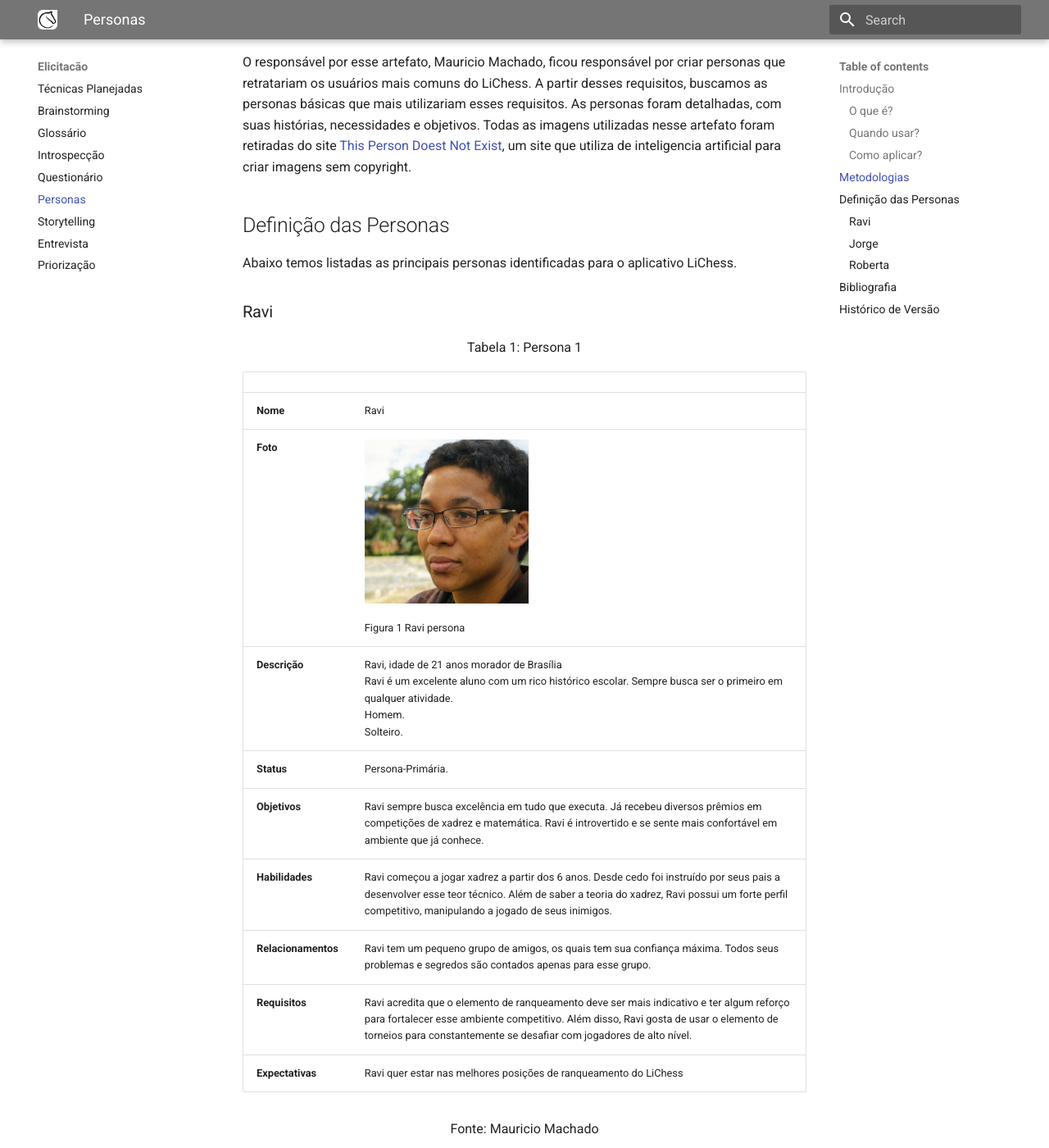
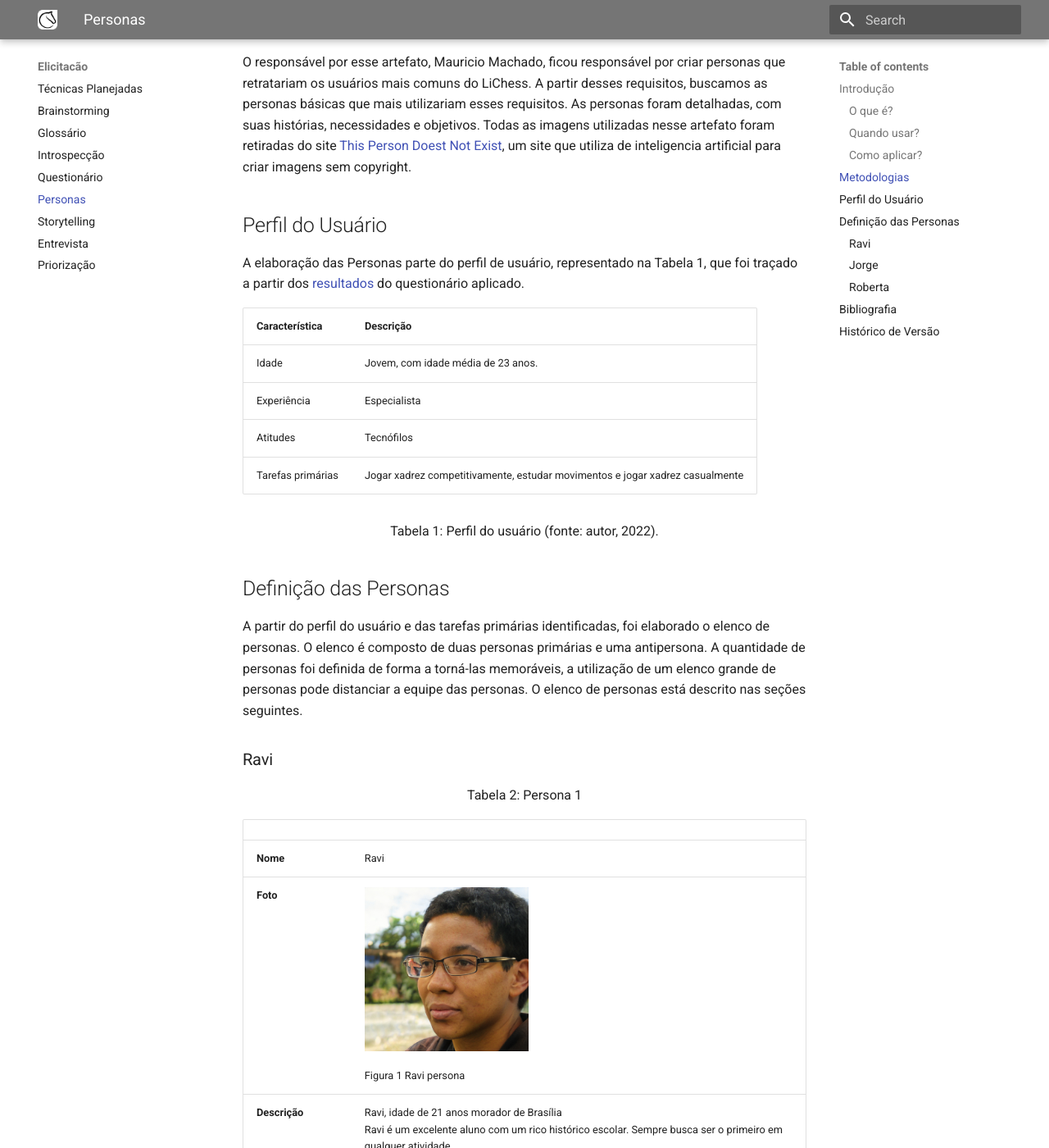
Before and after one commit to Requisitos-de-Software/2022.2-Lichess, an MkDocs documentation site: the page built from docs/elicitacao/personas.md, in a window 1280 px wide and 1400 px high, scrolled down 1222 px. Shown: the whole window at 82% size. Built offline with MkDocs 1.6.1 and Material for MkDocs 9.7.7, drawn with Linux system fonts in a browser that asks for light colours; some of the changed text lies outside the part shown.

Commit message:
refac: #46 adiciona perfil de usuário

```diff
--- a/docs/elicitacao/personas.md
+++ b/docs/elicitacao/personas.md
@@ -27,14 +27,29 @@
 A partir desses requisitos, buscamos as personas básicas que mais utilizariam esses requisitos. As personas foram detalhadas, com suas histórias, necessidades e objetivos.
 Todas as imagens utilizadas nesse artefato foram retiradas do site [This Person Doest Not Exist](https://thispersondoesnotexist.com), um site que utiliza de inteligencia artificial para criar imagens sem copyright.
 
+## Perfil do Usuário
+
+A elaboração das Personas parte do perfil de usuário, representado na Tabela 1, que foi traçado a partir dos [resultados](questionario.md) do questionário aplicado.
+
+| Característica | Descrição |
+| - | - |
+| Idade | Jovem, com idade média de 23 anos. |
+| Experiência | Especialista |
+| Atitudes | Tecnófilos |
+| Tarefas primárias | Jogar xadrez competitivamente, estudar movimentos e jogar xadrez casualmente |
+
+<div style="text-align: center">
+<p>Tabela 1: Perfil do usuário (fonte: autor, 2022).</p>
+</div>
+
 ## Definição das Personas
 
-Abaixo temos listadas as principais personas identificadas para o aplicativo LiChess.
+A partir do perfil do usuário e das tarefas primárias identificadas, foi elaborado o elenco de personas. O elenco é composto de duas personas primárias e uma antipersona. A quantidade de personas foi definida de forma a torná-las memoráveis, a utilização de um elenco grande de personas pode distanciar a equipe das personas. O elenco de personas está descrito nas seções seguintes.
 
 ### Ravi
 
 <div style="text-align: center">
-<p>Tabela 1: Persona 1</p>
+<p>Tabela 2: Persona 1</p>
 </div>
 
 |                     |                                                                                                                                                                                                                                                         |
@@ -101,8 +116,11 @@
 
 [1] This Person Doest Not Exist. Acesso em: 23 de nov. de 2022.Disponível em: <https://thispersondoesnotexist.com> <br>
 
+[2] Barbosa, S. D. J.; Silva, B. S. da; Silveira, M. S.; Gasparini, I.; Darin, T.; Barbosa, G. D. J. (2021) Interação Humano-Computador e Experiência do usuário. Autopublicação. ISBN: 978-65-00-19677-1.
+
 ## Histórico de Versão
 
 | Versão | Data          | Descrição                          | Autor(es)     |  Revisor(es)  |
 | ------ | ------------- | ---------------------------------- | ------------- | ------------- |
 | `1.0`  | 24/11/2022 | Criação do documento e adição das personas | Mauricio | Lucas Macedo |
+| `1.1`  | 30/11/2022 | Inclusão do perfil de usuário e inclusão da justificativa sobre a escolha das personas | Nicolas Souza |  |
```
Also changed, not shown: other parts of docs/elicitacao/personas.md (+2 -2 lines), docs/elicitacao/questionario.md (+3 -3 lines).
